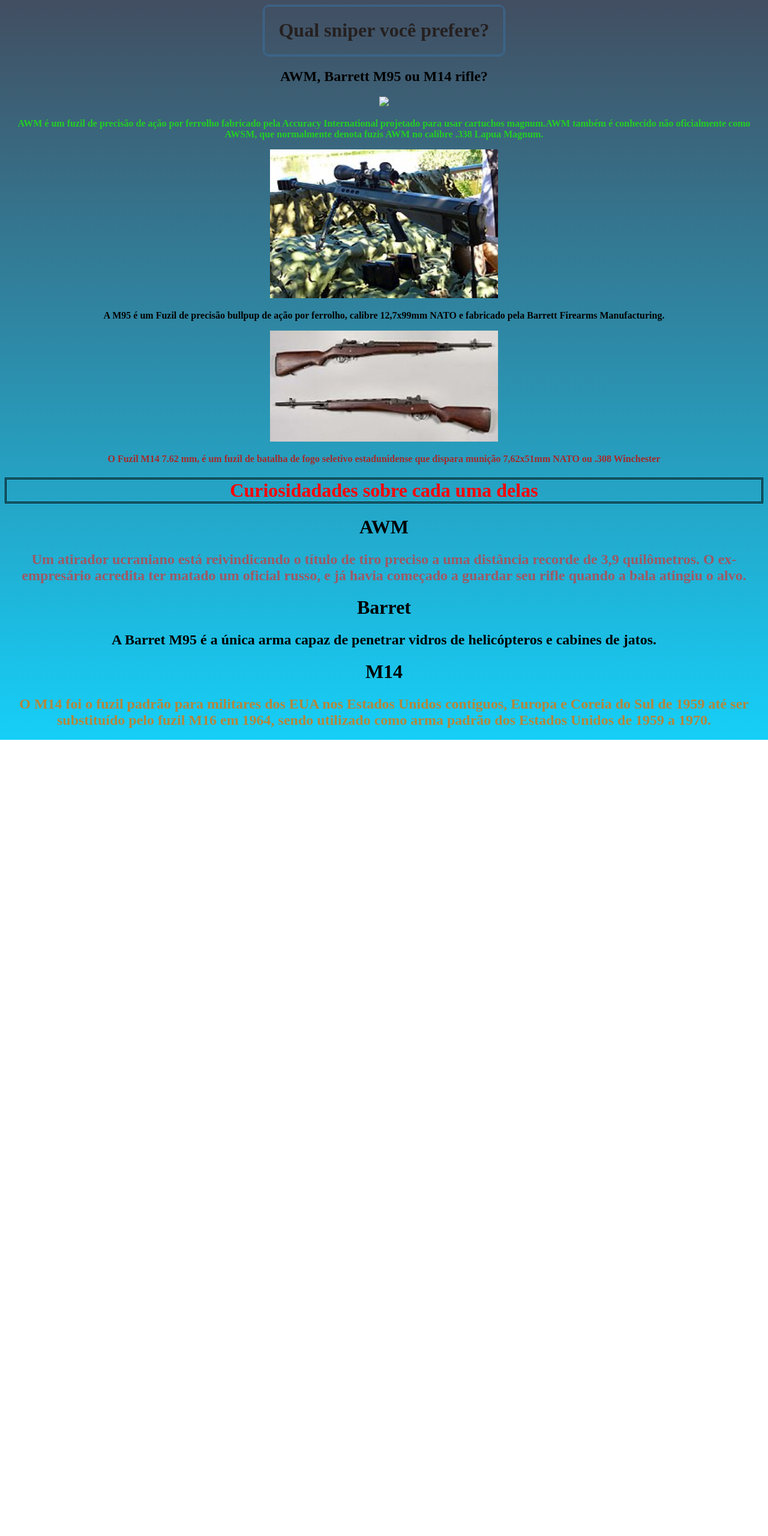
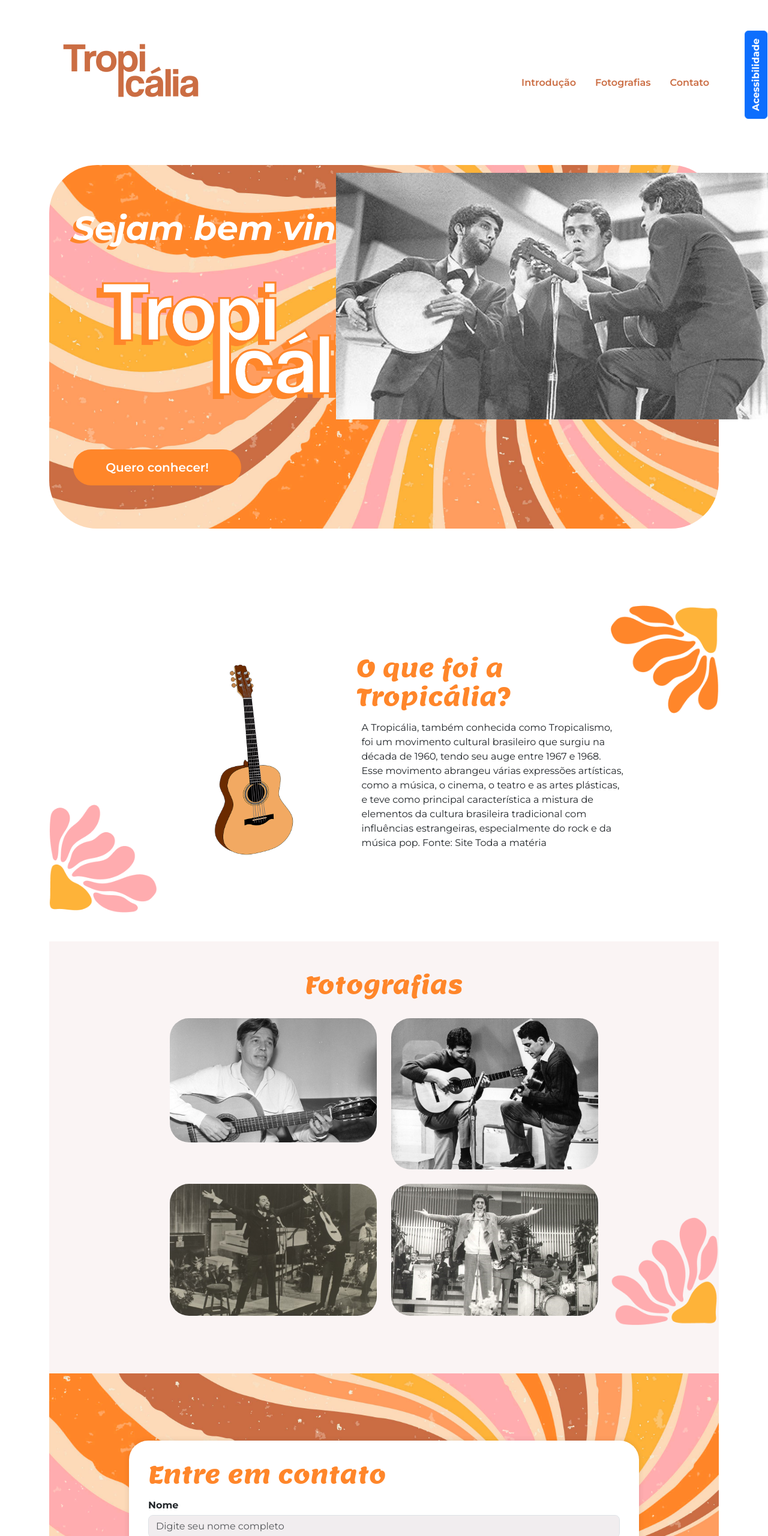
Before and after one commit to henriqueverona/Revis-o-2, a plain HTML site: page index.html in a window 1280 px wide. Shown: the top 2560 px of the page at 60% size. Before the commit the page ends 1233 px from the top, so only its background shows below. Drawn offline with nearby package versions, Linux system fonts and the light colour scheme.

Commit message:
Add files via upload

```diff
--- a/index.html
+++ b/index.html
@@ -1,49 +1,137 @@
 <!DOCTYPE html>
-<html lang="en">
+<html lang="pt-br">
 
 <head>
     <meta charset="UTF-8">
-    <meta http-equiv="X-UA-Compatible" content="IE=edge">
-    <meta name="viewport" content="width=device-width, initial-scale=1.0">
-    <link rel="stylesheet" href="style.css">
-    <title>Armas</title>
+    <meta name="viewport" content="width=device-width, initial-scale=1">
+    <link rel="preconnect" href="https://fonts.googleapis.com">
+    <title>Tropicália</title>
+    <link href="https://cdnjs.cloudflare.com/ajax/libs/bootstrap/5.3.3/css/bootstrap.min.css" rel="stylesheet">
+    <link rel="stylesheet" href="https://cdnjs.cloudflare.com/ajax/libs/bootstrap-icons/1.11.3/font/bootstrap-icons.min.css">
+    <link rel="stylesheet" href="styles.css">
 </head>
 
 <body>
-    <div class="escolha">
-        <h1>Qual sniper você prefere?</h1>
-    </div>
-    <h2> AWM, Barrett M95 ou M14 rifle?</h2>
-    <img id="ima1"
-        src="png-transparent-crossfire-accuracy-international-awm-accuracy-international-arctic-warfare-bipod-sniper-rifle-assault-rifle-machine-gun-airsoft-thumbnail.png">
+    <header class=" p-5">
 
-                     <h3 id="text1">AWM é um fuzil de precisão de ação por ferrolho fabricado pela Accuracy International projetado para usar
-                                 cartuchos magnum.AWM também é conhecido não oficialmente como AWSM, que normalmente denota fuzis AWM no calibre
-                                .338 Lapua Magnum.</h3>
+        <nav class="container d-flex justify-content-between align-items-center" >
+            <img src="img/logo.png" class="nav-img " loading="lazy">
+            <ul class="nav mt-5">
+                <li class="nav-item"><a class="nav-link" href="#inicio">Introdução</a></li>
+                <li class="nav-item"><a class="nav-link" href="#galeria">Fotografias</a></li>
+                <li class="nav-item"><a class="nav-link" href="#contato">Contato</a></li>
+            </ul>
+            <div id="acessibilidade" class="menu-acessibilidade">
+                <button id="botao-acessibilidade" class="btn btn-primary fw-bold rotacao-botao" aria-expanded="false">Acessibilidade</button>
+                <div id="opcoes-acessibilidade" class="opcoes-acessibilidade apresenta-lista">
+                    <button id="aumentar-fonte" class="btn btn-primary fw-bold" aria-label="Aumentar o tamanho da fonte">Aumentar Fonte</button>
+                    <button id="diminuir-fonte" class="btn btn-primary fw-bold" aria-label="diminuir o tamanho da fonte">Diminuir Fonte</button>
+                    <button id="alterna-contraste" class="btn btn-primary fw-bold" aria-label="Alterna o contraste de cores"> <i class="bi bi-shadows"></i></button>
+                </div>
+            </div>
+        </nav>
 
-                <img id="ima2" src="Barrett_M95.jpg">
+    </header>
 
-             <h3 id="text2">A M95 é um Fuzil de precisão bullpup de ação por ferrolho, calibre 12,7x99mm NATO e fabricado pela Barrett
-        Firearms Manufacturing.</h3>
 
-         <img id="ima3" src="M14_rifle.jpg">
+    <main class="container my-5">
 
-        <h3 id="text3">O Fuzil M14 7.62 mm, é um fuzil de batalha de fogo seletivo estadunidense que dispara munição 7,62x51mm NATO ou
-        .308 Winchester</h3>
+        <section id="inicio" class="my-5">
+            <div class="inicio-fundo d-flex justify-content-between align-items-center">
+                <div class="esquerda-conteudo">
+                    <h1 class="display-4 text-white fst-italic fw-bold">Sejam bem vindos a </h1>
+                    <img src="img/logo-2.png" class="mb-3" width="563"
+                        height="278" loading="lazy">
+                    <a href="#tropicalia"
+                        class="btn btn-primary btn-lg botao-inicio fw-semibold">Quero
+                        conhecer!</a>
+                </div>
+                <img src="img/festival-de-musica.jpg" alt="A imagem apresenta o grupo musical Os mutantes, sao cinco pessoas cantando em um microfone" title="Os mutantes - CC0 Domínio Público / Acervo Arquivo Nacional" class="img-fluid img-inicio">
 
+              </div>
+        </section>
+
+        <section id="tropicalia" class="my-5 pt-6 secao-tropicalia" tabindex="0" aria-label="Seção explicativa sobre a tropicália">
+            <div class="container d-flex align-items-center ">
+                <div class="col-4 d-flex justify-content-center ">
+                    <img src="img/Instrumentos-Musicais-em-png-queroiamgem-Ceiça-Crispim (1).png" class="rounded-pill" width="273" height="331" loading="lazy">
+                </div>
+                <div class="col-5">
+                    <h2>O que foi a Tropicália?</h2>
+                    <p class="p-2">A Tropicália, também conhecida como Tropicalismo, foi um movimento cultural
+                        brasileiro que surgiu na década de 1960, tendo seu auge entre 1967 e 1968. Esse movimento
+                        abrangeu várias expressões artísticas, como a música, o cinema, o teatro e as artes plásticas, e
+                        teve como principal característica a mistura de elementos da cultura brasileira tradicional com
+                        influências estrangeiras, especialmente do rock e da música pop. Fonte: Site Toda a matéria</p>
+                </div>
+            </div>
+        </section>
+
+        <section id="galeria" tabindex="0" aria-label="Seção de galeria de imagens">
+            <h2 class="text-center pt-5">Fotografias</h2>
+            <div class="container p-3 mt-3 fundo-galeria ">
+
+                <div class="row justify-content-md-center">
+                    <div class="col-md-4">
+                        <img src="img/20316519_Rio-de-Janeiro-RJ05-12-1967Antonio-Carlos-Jobim-CompositorTom-Jobim-tocando-violao-1.jpg"
+                            class="img-fluid rounded-5" loading="lazy">
+                    </div>
+                    <div class="col-md-4">
+                        <img src="img/28841.jpg" class="img-fluid rounded-5"
+                            loading="lazy">
+                    </div>
+                </div>
+                <div class="row mt-4  justify-content-md-center">
+                    <div class="col-md-4">
+                        <img src="img/lossy-page1-640px-Gilberto_Gil_nos_anos_1960.tif.jpg" class="img-fluid rounded-5" loading="lazy">
+                    </div>
+                    <div class="col-md-4">
+                        <img src="img/lossy-page1-640px-Caetano_Veloso_no_III_Festival_da_Música_Popular.tif.jpg"
+                            class="img-fluid rounded-5" loading="lazy">
+                    </div>
+                </div>
+             </div>
+        </section>
+
+        <section id="contato">
+            <div class="container p-5 d-flex justify-content-center">
+                <div class="col-md-8 col-lg-10 rounded-5 formulario"> <!-- Caixa do formulário com 60% de largura -->
+                    <h2 class="mb-3">Entre em contato</h2>
+                    <form>
+                        <div class="form-group mb-3">
+                            <label for="nome">Nome</label>
+                            <input type="text" id="nome" name="nome" class="form-control rounded-3 mt-1"
+                                placeholder="Digite seu nome completo">
+                        </div>
+                        <div class="form-group mb-3">
+                            <label for="email">Email</label>
+                            <input type="email" id="email" name="email" class="form-control rounded-3 mt-1"
+                                placeholder="Digite seu email">
+                        </div>
+                        <div class="form-group mb-3">
+                            <label for="mensagem">Mensagem</label>
+                            <textarea id="mensagem" name="mensagem" class="form-control rounded-4 mt-2" rows="4"
+                                placeholder="Escreva sua mensagem"></textarea>
+                        </div>
+                        <div class="d-grid gap-2">
+                            <button type="submit" class="btn btn-primary btn-lg rounded-pill">Enviar
+                                mensagem</button>
+                        </div>
+                    </form>
+                </div>
+            </div>
+        </section>
+    </main>
+    <footer class="text-center p-3 fst-italic">
+        <p>Acesse nossas redes:</p>
+        <i class="bi bi-whatsapp"></i>
+        <i class="bi bi-instagram"></i>
+        <i class="bi bi-tiktok"></i>
+        <p class="mt-3">Desenvolvido por Start by Alura. Projeto fictício sem fins comerciais.</p>
+    </footer>
+    <script src="https://cdnjs.cloudflare.com/ajax/libs/scrollReveal.js/4.0.9/scrollreveal.js"></script>
+    <script src="script.js"></script>
 
 </body>
 
-<div>
-                    <h1 id="curiosidades">Curiosidadades sobre cada uma delas </h1>
-
-            <h1 id="AWM"> AWM</h1>
-            <h2 id="distância">Um atirador ucraniano está reivindicando o título de tiro preciso a uma distância recorde de 3,9 quilômetros. O ex-empresário acredita ter matado um oficial russo, e já havia começado a guardar seu rifle quando a bala atingiu o alvo.</h2>
-
-            <h1 id="Barret"> Barret</h1>
-        <h2 id="blindado"> A Barret M95  é a única arma capaz de penetrar vidros de helicópteros e cabines de jatos.</h2>
-
-         <h1 id="M14"> M14</h1>
-         <h2 id="surgimento"">O M14 foi o fuzil padrão para militares dos EUA nos Estados Unidos contíguos, Europa e Coreia do Sul de 1959 até ser substituído pelo fuzil M16 em 1964, sendo utilizado como arma padrão dos Estados Unidos de 1959 a 1970.</h2>
-    </div>
 </html>
--- /dev/null
+++ b/script.js
@@ -0,0 +1,43 @@
+document.addEventListener('DOMContentLoaded', function(){
+    const botaoDeAcessibilidade = document.getElementById('botao-acessibilidade')
+    const opcoesDeAcessibilidade = document.getElementById('opcoes-acessibilidade')
+
+    botaoDeAcessibilidade.addEventListener('click', function (){
+     botaoDeAcessibilidade.classList.toggle('rotacao-botao');
+     opcoesDeAcessibilidade.classList.toggle('apresenta-lista')
+
+     const botaoSelecionado = botaoDeAcessibilidade.getAttribute('aria-expanded') === 'true';
+     botaoDeAcessibilidade.setAttribute('aria-expanded', !botaoSelecionado)
+
+    })
+
+     const aumentaFonteBotao = document.getElementById('aumentar-fonte');
+     const diminuiFonteBotao = document.getElementById('diminuir-fonte');
+
+     const alternaContraste = document.getElementById('alterna-contraste')
+
+     let tamanhoAtualFonte = 1;
+
+     aumentaFonteBotao.addEventListener('click', function(){
+         tamanhoAtualFonte += 0.1;
+         document.body.style.fontSize = `${tamanhoAtualFonte}rem`
+
+     })
+
+     diminuiFonteBotao.addEventListener('click', function(){
+         tamanhoAtualFonte -= 0.1;
+         document.body.style.fontSize = `${tamanhoAtualFonte}rem`
+
+     })
+
+     alternaContraste.addEventListener('click', function(){
+         document.body.classList.toggle('alto-contraste')
+     })
+
+
+ })
+
+ ScrollReveal().reveal('#inicio', { delay: 500 });
+ ScrollReveal().reveal('#tropicalia', { delay: 500 });
+ ScrollReveal().reveal('#galeria', { delay: 500 });
+ ScrollReveal().reveal('#contato', { delay: 500 });
--- /dev/null
+++ b/styles.css
@@ -0,0 +1,200 @@
+@import url('https://fonts.googleapis.com/css2?family=Montserrat:ital,wght@0,100..900;1,100..900&display=swap');
+@import url('https://fonts.googleapis.com/css2?family=Lemon&display=swap');
+
+:root {
+    --laranja-claro: #FF862A;
+    --alto-contraste-fundo: #000000;
+    --alto-contraste-texto: #ffffff;
+    --alto-contraste-link: #ffd700;
+}
+
+body {
+    font-size: 1rem;
+    font-family: 'Montserrat';
+}
+
+header {
+    background-color: #ffffff;
+}
+
+
+section {
+    padding-bottom: 5rem;
+}
+
+
+.nav-link {
+    color: #CB6D43;
+    font-weight: 600;
+}
+
+.inicio-fundo {
+    /* aula 3 */
+    background-image: url('img/4965007.jpg');
+    /* Substitua pelo caminho da sua imagem */
+    background-size: cover;
+    background-position: right;
+    border-radius: 80px;
+    width: 100%;
+    height: 606px;
+    padding: 40px;
+    margin: 0 auto;
+}
+
+/* posicionamento para a imagem à direita */
+.img-inicio {
+    position: absolute;
+    right: 0;
+    top: 18rem;
+    width: 45rem;
+    height: auto;
+}
+
+
+.esquerda-conteudo {
+    display: flex;
+    flex-direction: column;
+    align-items: flex-start;
+    gap: 1rem;
+}
+
+
+.botao-inicio {
+    background-color: var(--laranja-claro);
+    border-radius: 30px;
+    border: none;
+    width: 14em;
+    height: 3em;
+    align-content: center;
+
+}
+
+.display-4 {
+    text-shadow: -5px 5px var(--laranja-claro);
+}
+
+
+#tropicalia {
+    position: relative;
+    padding-top: 5rem;
+    margin-top: 3rem;
+    margin-bottom: 3rem;
+    background: url('img/flor.png') top right no-repeat,
+        url('img/flor-esquerda.png') bottom left no-repeat;
+    background-size: 180px 180px;
+    /* Ajuste o tamanho conforme necessário */
+}
+
+#tropicalia .container {
+    display: flex;
+    align-items: center;
+    justify-content: center;
+    position: relative;
+    z-index: 1;
+    /* Garante que o conteúdo fica acima das imagens do background */
+}
+
+
+h2 {
+    font-family: 'Lemon', serif;
+    font-size: 2.5em;
+    font-style: normal;
+    color: var(--laranja-claro);
+}
+
+#galeria {
+    background-color: #FAF4F4;
+
+}
+
+.fundo-galeria {
+    background: url('img/flor-bottom-direita.png') bottom right no-repeat;
+    background-size: 180px 180px;
+}
+
+#contato {
+    background-image: url('img/4965007.jpg');
+    background-size: cover;
+    padding: 4rem 0;
+    /* Espaçamento interno para a seção de contato */
+
+}
+
+.formulario {
+    background-color: #ffffff;
+    padding: 2rem;
+    /* Espaçamento interno dentro do formulário */
+    border-radius: 10px;
+    /* Borda arredondada para o formulário */
+    box-shadow: 0 0 10px rgba(0, 0, 0, 0.1);
+    /* Sombra suave para destacar o formulário */
+    font-weight: bold;
+}
+
+.formulario button {
+    background-color: #CB6D43;
+    border: none;
+    font-weight: bold;
+}
+
+.form-control {
+    background-color: #F1EDEF;
+}
+.menu-acessibilidade{
+    position: fixed;
+    top:2rem;
+    right:20px;
+    z-index: 1000;
+}
+
+.rotacao-botao{
+    transform: rotate(-90deg);
+    transform-origin: right center;
+}
+
+.opcoes-acessibilidade{
+    margin-top:10px;
+    display: flex;
+    flex-direction: column;
+}
+
+.opcoes-acessibilidade button{
+    margin-bottom: 5px;
+}
+.apresenta-lista{
+    display: none;
+}
+
+.alto-contraste{
+    background-color: var(--alto-contraste-fundo);
+    color: var(--alto-contraste-texto);
+}
+
+.alto-contraste header,
+.alto-contraste footer,
+.alto-contraste .formulario{
+    background-color: var(--alto-contraste-fundo);
+    color: var(--alto-contraste-texto);
+}
+
+.alto-contraste .nav-link{
+    color: var(--alto-contraste-link);
+}
+
+.alto-contraste .botao-inicio,
+.alto-contraste .formulario button,
+.alto-contraste .btn-primary{
+    background-color: var(--alto-contraste-link);
+    color: var(--alto-contraste-fundo)
+}
+
+.alto-contraste #tropicalia {
+    background: none;
+}
+
+.alto-contraste #galeria {
+    background-color: var(--alto-contraste-fundo);
+}
+.alto-contraste .fundo-galeria {
+    background: none;
+}
```
Also changed, not shown: img/20316519_Rio-de-Janeiro-RJ05-12-1967Antonio-Carlos-Jobim-CompositorTom-Jobim-tocando-violao-1.jpg (added), img/28841.jpg (added), img/4965007.jpg (added), img/Instrumentos-Musicais-em-png-queroiamgem-Ceiça-Crispim (1).png (added), img/festival-de-musica.jpg (added), img/flor-bottom-direita.png (added), img/flor-esquerda.png (added), img/flor.png (added), img/image (1).png (added), img/logo-2.png (added), img/logo.png (added), img/lossy-page1-640px-Caetano_Veloso_no_III_Festival_da_Música_Popular.tif.jpg (added), img/lossy-page1-640px-Gilberto_Gil_nos_anos_1960.tif.jpg (added), img/lossy-page1-640px-Jorge_Ben_e_o_Trio_Mocotó_no_Teatro_da_Lagoa,_1971.tif.jpg (added), 1 more files, 1 other file.
